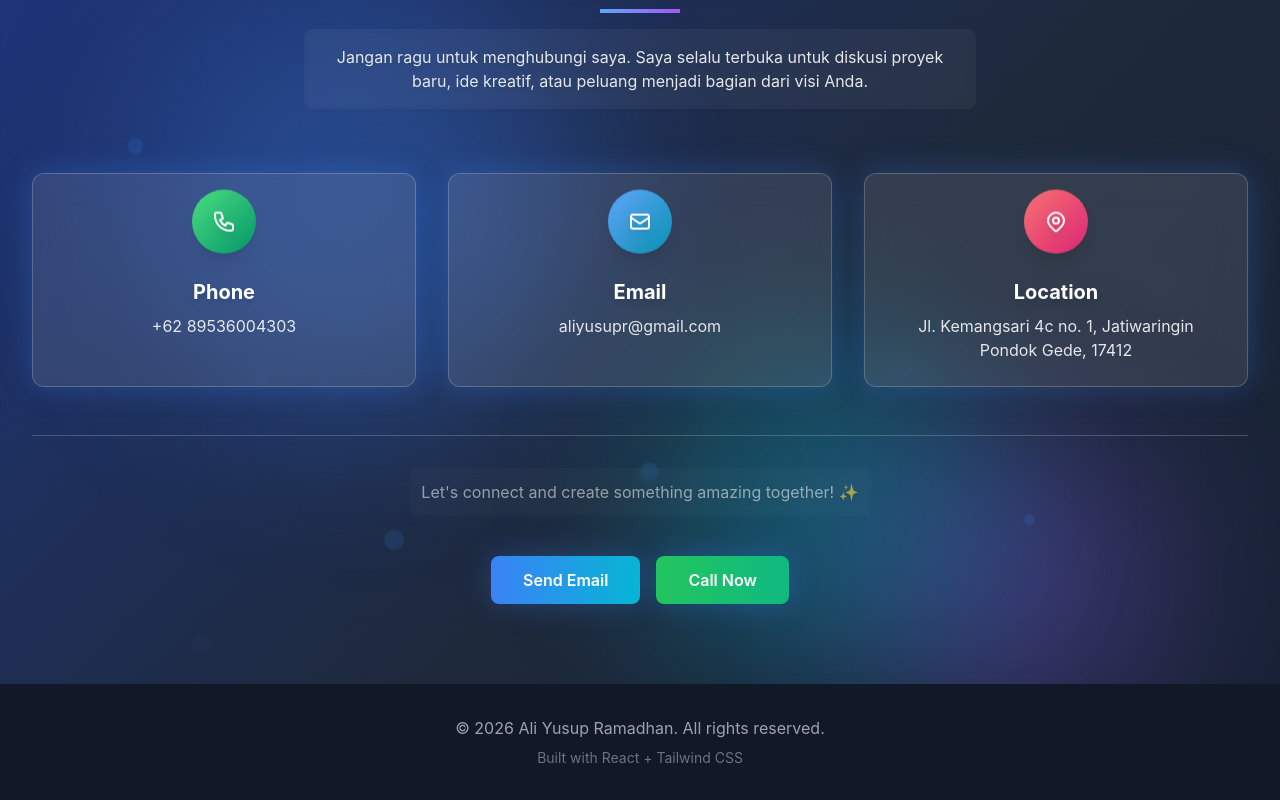
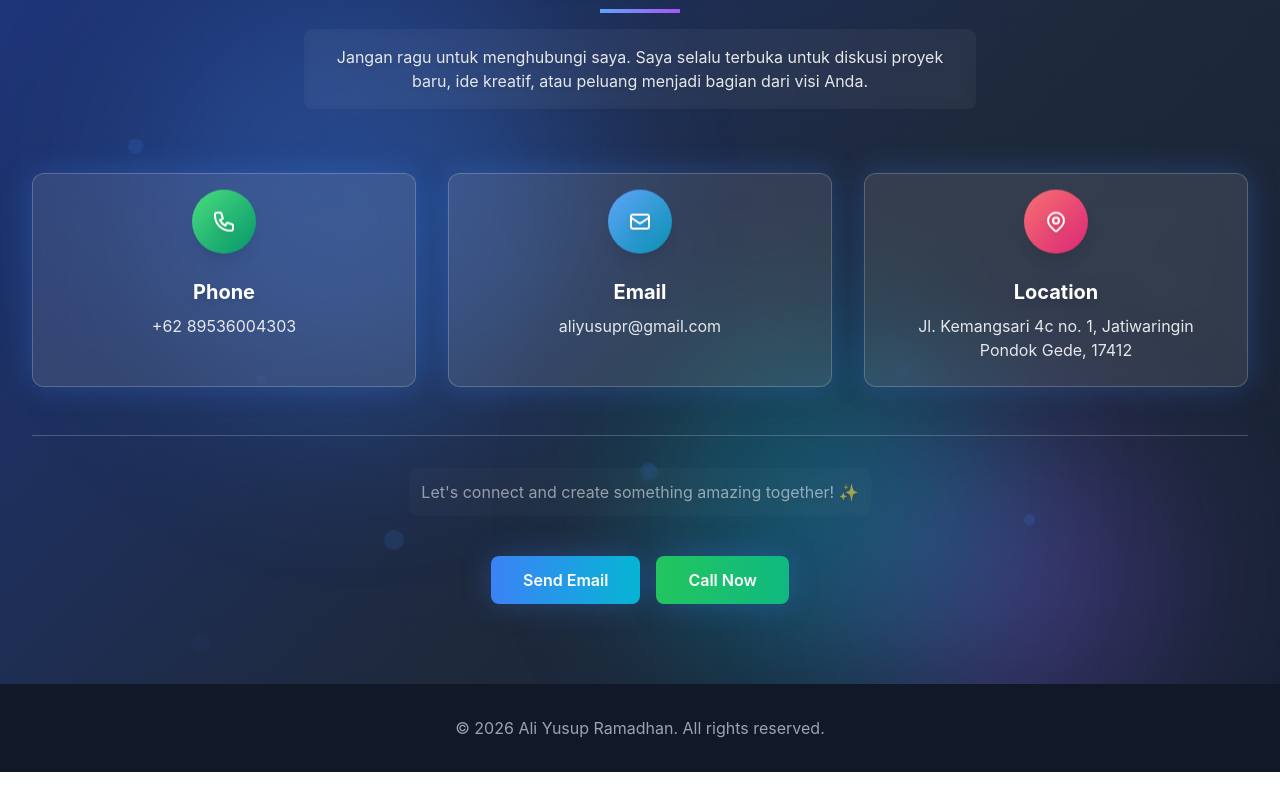
Before and after one commit to rman-bot/portfolio-ali, a React (Vite) app: page / in a window 1280 px wide. Shown: the part 4880-5680 px from the top of the page. After the commit the page ends 5652 px from the top, so only its background shows below. Built offline with nearby package versions, Linux system fonts and the light colour scheme.

Commit message:
Update app.jsx

```diff
--- a/src/App.jsx
+++ b/src/App.jsx
@@ -23,9 +23,6 @@ function App() {
           <p className="text-gray-400">
             © {new Date().getFullYear()} Ali Yusup Ramadhan. All rights reserved.
           </p>
-          <p className="text-gray-500 text-sm mt-2">
-            Built with React + Tailwind CSS
-          </p>
         </div>
       </footer>
     </div>
```
